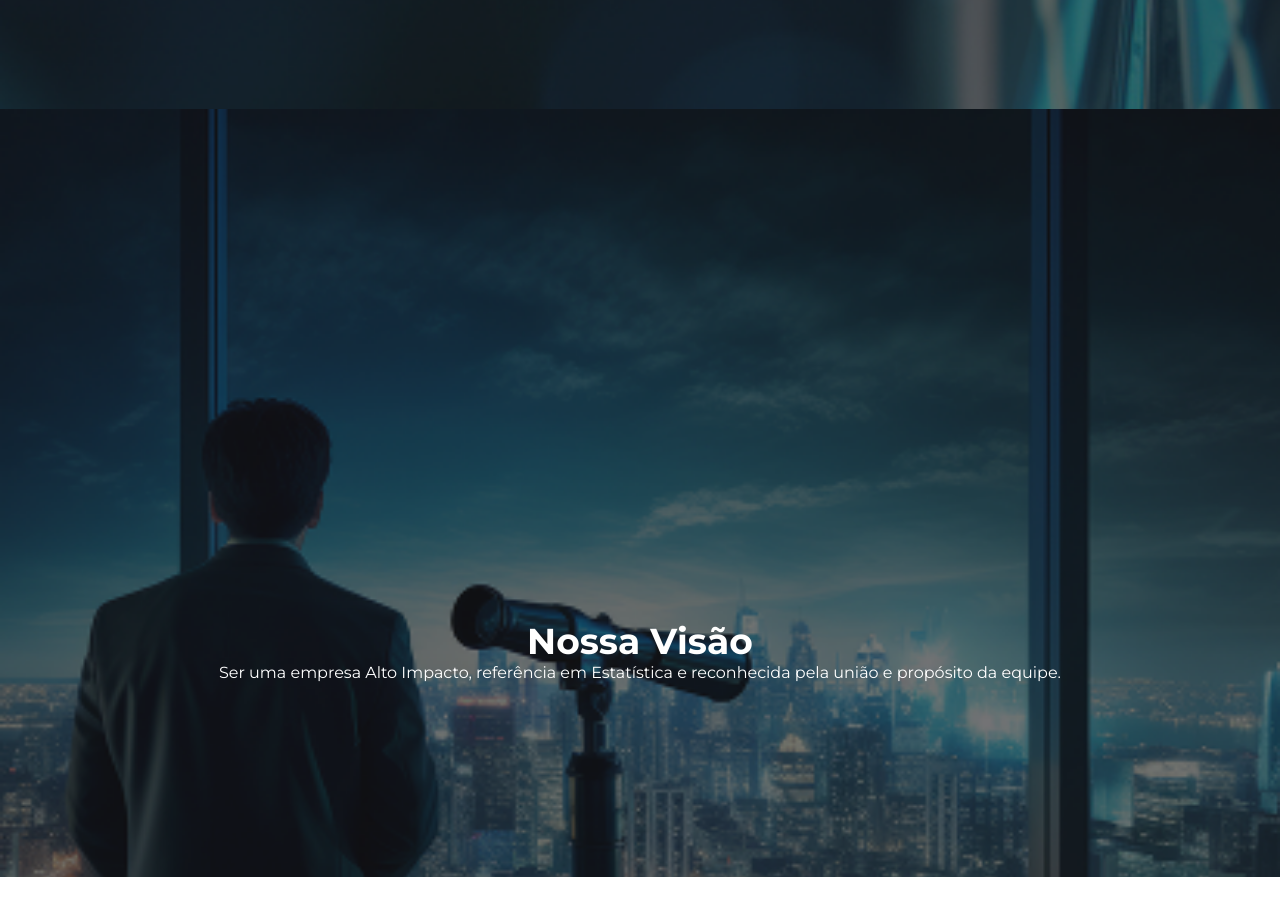
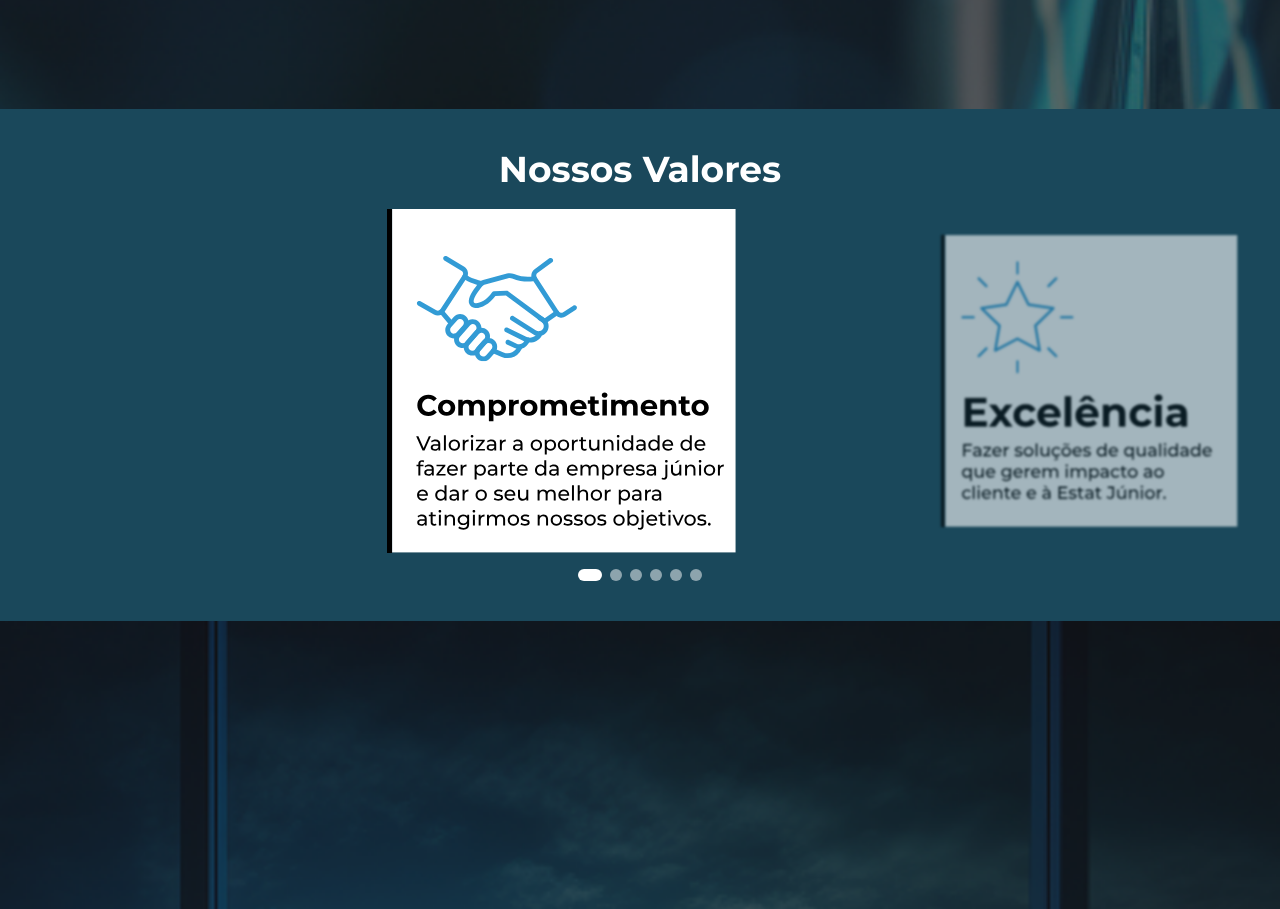
Before and after one commit to Atria-Jr/ESTAT-web, a React (Vite) app: page /quem-somos in a window 1280 px wide. Shown: the part 1855-2764 px from the top of the page. Built offline with nearby package versions, Linux system fonts and the light colour scheme.

Commit message:
Section 'Nossos valores' criada, swiper carrossel utilizado

```diff
--- a/package.json
+++ b/package.json
@@ -14,7 +14,8 @@
     "react": "^19.2.0",
     "react-dom": "^19.2.0",
     "react-icons": "^5.5.0",
-    "react-router-dom": "^7.9.6"
+    "react-router-dom": "^7.9.6",
+    "swiper": "^12.0.3"
   },
   "devDependencies": {
     "@eslint/js": "^9.39.1",
--- /dev/null
+++ b/src/components/Slider/slider.tsx
@@ -0,0 +1,14 @@
+import type { ReactNode } from 'react';
+import { Swiper, type SwiperProps } from 'swiper/react';
+import 'swiper/swiper-bundle.css';
+
+interface SliderProps {
+    settings: SwiperProps;
+    children: ReactNode;
+}
+
+export default function Slider({ settings, children }: SliderProps) {
+    return <Swiper {...settings}>
+        {children}
+    </Swiper>;
+}
--- a/src/pages/quem-somos.tsx
+++ b/src/pages/quem-somos.tsx
@@ -2,8 +2,26 @@ import fotoTime from '../assets/Quem Somos/foto-time.png';
 import fotoUnicamp from '../assets/Quem Somos/bg-unicamp.png';
 import bgMissao from '../assets/Quem Somos/bg-missao.png';
 import bgVisao from '../assets/Quem Somos/bg-visao.png';
+import Slider from '../components/Slider/slider';
+import { SwiperSlide } from 'swiper/react';
+import { useState } from 'react';
 
 function QuemSomos() {
+    const [slideAtivo, setSlideAtivo] = useState(0);
+    const [swiper, setSwiper] = useState<any | null>(null);
+
+    const settings = {
+        centeredSlides: true,
+        slidesPerView: 2.5,
+        spaceBetween: 10,
+        onSwiper: (s:any) => setSwiper(s),
+        onSlideChange: (swiper:any) => setSlideAtivo(swiper.realIndex)
+    };
+    const imagensCarrossel = Object.values(
+        import.meta.glob('../assets/Quem Somos/*.svg', { eager: true, import: 'default' })
+    ) as string[];
+
+
     return (
         <main>
             <section className="bg-blend-multiply bg-black/85 text-white p-5" style={{ backgroundImage: `url(${fotoUnicamp})`}}>
@@ -52,10 +70,41 @@ function QuemSomos() {
                 <p>Impactar nossos membros e a sociedade por meio de serviços estatísticos de qualidade e vivência empresarial a fim de uma mesma causa.</p>
             </section>
 
+            <section className='bg-[#1A485B] py-10'>
+                <h1 className='text-4xl font-bold text-white text-center mb-5'>Nossos Valores</h1>
+
+                <Slider settings = {settings}>
+                    {imagensCarrossel.map((src, index) => (
+                        <SwiperSlide
+                        key={index}
+                        onClick={() => {
+                            if (!swiper) return;
+                            if (index === swiper.activeIndex - 1) swiper.slidePrev();
+                            if (index === swiper.activeIndex + 1) swiper.slideNext();
+                        }}
+                        className="flex justify-center items-center transition-all duration-500 ease-in-out">
+                            <img src={src} alt={`Imagem ${index}`}/>
+                        </SwiperSlide>
+                    ))}
+                </Slider>
+
+                <div className="flex justify-center gap-2 mt-4">
+                {imagensCarrossel.map((_, index) => (
+                    <div
+                    key={index}
+                    onClick={() => swiper?.slideTo(index)}
+                    className={"h-3 rounded-full transition-all duration-300 " + (index === slideAtivo ? "w-6 bg-white" : "w-3 bg-white/50")}></div>
+                ))}
+                </div>
+
+
+            </section>
+
             <section className='w-[100%] pt-[40%] pb-[15%] px-5 text-center text-white bg-cover bg-black/90' style={{ backgroundImage: `url(${bgVisao})`}}>
                 <h1 className='text-4xl font-bold'>Nossa Visão</h1>
                 <p>Ser uma empresa Alto Impacto, referência em Estatística e reconhecida pela união e propósito da equipe.</p>
             </section>
+
 
             <TagStyles/>
         </main>
@@ -92,6 +141,18 @@ export function TagStyles() {
             li strong {
                 font-size: 24px;
             }
+
+            .swiper-slide {
+                opacity: 0.6;
+                transform: scale(0.85) !important;
+                filter: blur(1.3px);
+            }
+
+            .swiper-slide-active {
+                opacity: 1 !important;
+                transform: scale(1) !important;
+                filter: blur(0px);
+            }
         `}</style>
     );
 }
```
Also changed, not shown: 1 other file (tests, documents, lock files or other folders).
